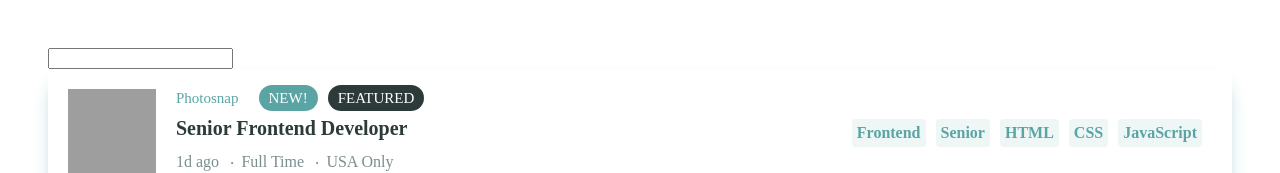
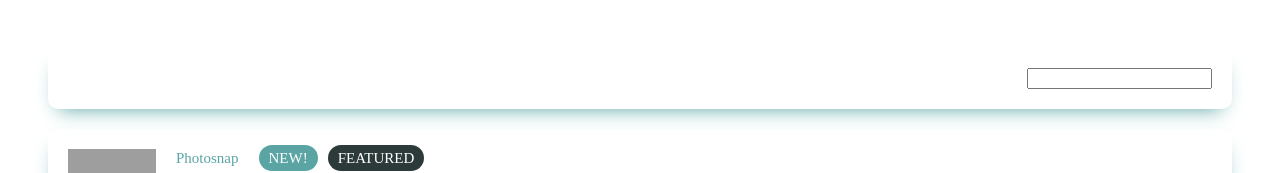
Before and after one commit to C-likethis123/static-job-listings-master, a React (Vite) app: page / in a window 1280 px wide. Shown: the top 173 px of the page. Built offline with nearby package versions, Linux system fonts and the light colour scheme; grey boxes are pictures that could not be loaded.

Commit message:
feat: change implementation of toollist

```diff
--- a/src/Job/index.tsx
+++ b/src/Job/index.tsx
@@ -4,6 +4,7 @@ import React from 'react';
 import ToolList from "src/ToolList";
 import {NewTag, FeaturedTag} from "src/Tags";
 import Image from "src/Image";
+import FilterTag from "src/Tags/FilterTags";
 import './index.css';
 
 type JobProps = {
@@ -35,6 +36,7 @@ const Job: React.FC<JobProps> = ({
   languages,
   tools,
 }: JobProps) => {
+  const tags = [role, level, ...languages, ...tools];
   return (
     <div className="container">
       <div className="position">
@@ -53,7 +55,9 @@ const Job: React.FC<JobProps> = ({
           </div>
         </div>
       </div>
-      <ToolList role={role} languages={languages} tools={tools} level={level} />
+      <ToolList>
+        {tags.map(tag => <FilterTag key={tag}>{tag}</FilterTag>)}
+      </ToolList>
     </div>
   )
 }
--- a/src/SearchBar.tsx
+++ b/src/SearchBar.tsx
@@ -1,9 +1,18 @@
 import React from 'react';
+
+import ToolList from "src/ToolList";
+import FilterTag from "src/Tags/FilterTags";
 
 // TODO: create a tag input component
 const NavBar: React.FC = () => {
+  const [tags, setTags] = React.useState<string[]>([]);
   return (
-    <input />
+      <div className="container">
+      <ToolList>
+      {tags.map(tag => <FilterTag key={tag} isCancelable>{tag}</FilterTag>)}
+      </ToolList>
+      <input />
+      </div>
       );
 }
 
--- a/src/Tags/FilterTags/index.tsx
+++ b/src/Tags/FilterTags/index.tsx
@@ -4,12 +4,12 @@ import React from 'react';
 import './index.css';
 
 type FilterTagProps = {
-  isCancelable: boolean;
+  isCancelable?: boolean;
   children: string;
 }
 
 const FilterTag: React.FC<FilterTagProps> = ({
-  isCancelable,
+  isCancelable = false,
   children,
   }) => {
   return <div className="taginput">{children}</div>
--- a/src/ToolList/index.tsx
+++ b/src/ToolList/index.tsx
@@ -1,29 +1,18 @@
 import React from 'react';
 
-/** Shared components */
-import FilterTag from 'src/Tags/FilterTags';
-
+/** Types */
 import './index.css';
 
 type ToolListProps = {
-  tools: string[];
-  role: string;
-  level: string;
-  languages: string[];
+  children: React.ReactElement | React.ReactElement[],
 }
 
 const ToolList: React.FC<ToolListProps> = ({
-  tools,
-  role,
-  level,
-  languages,
+  children,
 }) => {
   return (
     <div className="tagcontainer">
-      <FilterTag>{role}</FilterTag>
-      <FilterTag>{level}</FilterTag>
-      {languages.map((language) => <FilterTag key={language}>{language}</FilterTag>)}
-      {tools.map((tool) => <FilterTag key={tool}>{tool}</FilterTag>)}
+      {children}
     </div>
   )
 }
```
